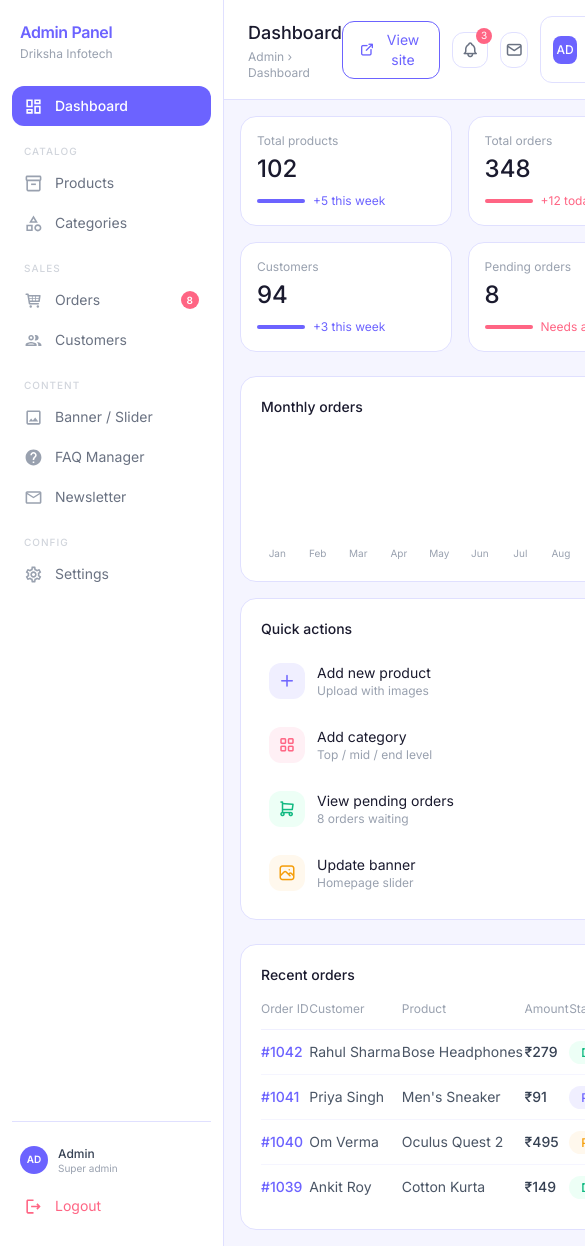
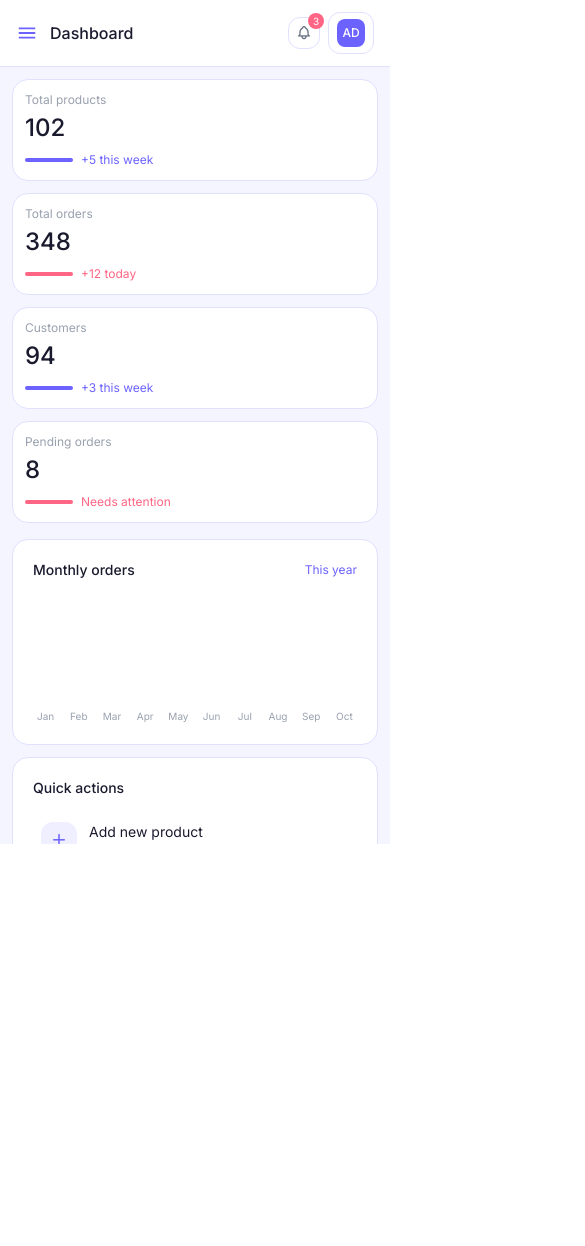
Before and after one commit to OmGadge01/driksha-ecommerce, a React (Vite) app in the folder frontend/: page /admin in a window 390 px wide. Shown: the top 1246 px of the page, 585 px wide, since content can reach past the window. After the commit the page ends 844 px from the top, so only its background shows below. Built offline with nearby package versions, Linux system fonts and the light colour scheme.

Commit message:
responsive admin layout

```diff
--- a/frontend/src/components/admin/Sidebar.jsx
+++ b/frontend/src/components/admin/Sidebar.jsx
@@ -11,16 +11,13 @@ import {
   MdOutlineMail,
   MdOutlineSettings,
   MdOutlineLogout,
+  MdOutlineClose,
 } from "react-icons/md";
 
 const NAV_SECTIONS = [
   {
     items: [
-      {
-        name: "Dashboard",
-        icon: MdOutlineDashboard,
-        path: "/admin",
-      },
+      { name: "Dashboard", icon: MdOutlineDashboard, path: "/admin" },
     ],
   },
   {
@@ -53,37 +50,37 @@ const NAV_SECTIONS = [
   },
 ];
 
-export default function Sidebar() {
+export default function Sidebar({ isOpen, setIsOpen }) {
   const navigate = useNavigate();
   const [loggingOut, setLoggingOut] = useState(false);
 
   function handleLogout() {
     setLoggingOut(true);
-    setTimeout(() => {
-      navigate("/");
-    }, 600);
+    setTimeout(() => navigate("/"), 600);
   }
 
-  return (
-    <aside className="w-56 min-h-screen bg-white border-r border-[#e0e0ff] flex flex-col px-3 py-5 shrink-0">
-
-      <div className="px-2 mb-6">
-        <p className="text-[#6C63FF] text-base font-semibold tracking-tight">
-          Admin Panel
-        </p>
-        <p className="text-gray-400 text-xs mt-0.5">Driksha Infotech</p>
+  const SidebarContent = () => (
+    <aside className="w-56 h-full bg-white border-r border-[#e0e0ff] flex flex-col px-3 py-5">
+      <div className="px-2 mb-6 flex items-center justify-between">
+        <div>
+          <p className="text-[#6C63FF] text-base font-semibold tracking-tight">Admin Panel</p>
+          <p className="text-gray-400 text-xs mt-0.5">Driksha Infotech</p>
+        </div>
+        <button
+          onClick={() => setIsOpen(false)}
+          className="md:hidden text-gray-400 hover:text-gray-600"
+        >
+          <MdOutlineClose size={20} />
+        </button>
       </div>
-
-      <nav className="flex flex-col gap-0.5 flex-1">
+      <nav className="flex flex-col gap-0.5 flex-1 overflow-y-auto">
         {NAV_SECTIONS.map((section, si) => (
           <div key={si}>
-
             {section.label && (
               <p className="text-[10px] font-medium uppercase tracking-widest text-gray-300 px-3 pt-4 pb-1">
                 {section.label}
               </p>
             )}
-
             {section.items.map((item) => {
               const Icon = item.icon;
               return (
@@ -91,35 +88,18 @@ export default function Sidebar() {
                   key={item.name}
                   to={item.path}
                   end={item.path === "/admin"}
+                  onClick={() => setIsOpen(false)}
                   className={({ isActive }) =>
-                    `flex items-center gap-3 px-3 py-2.5 rounded-xl text-sm
-                     transition-all duration-150 w-full
-                     ${
-                       isActive
-                         ? "bg-[#6C63FF] text-white font-medium"
-                         : "text-gray-500 hover:bg-[#f5f5ff] hover:text-[#6C63FF]"
-                     }`
+                    `flex items-center gap-3 px-3 py-2.5 rounded-xl text-sm transition-all duration-150 w-full
+                     ${isActive ? "bg-[#6C63FF] text-white font-medium" : "text-gray-500 hover:bg-[#f5f5ff] hover:text-[#6C63FF]"}`
                   }
                 >
                   {({ isActive }) => (
                     <>
-                      <Icon
-                        size={19}
-                        className={`shrink-0 ${
-                          isActive ? "text-white" : "text-gray-400"
-                        }`}
-                      />
-
+                      <Icon size={19} className={`shrink-0 ${isActive ? "text-white" : "text-gray-400"}`} />
                       <span className="flex-1">{item.name}</span>
-
                       {item.badge && (
-                        <span
-                          className={`text-[10px] font-semibold px-1.5 py-0.5 rounded-full ${
-                            isActive
-                              ? "bg-white/30 text-white"
-                              : "bg-[#FF6584] text-white"
-                          }`}
-                        >
+                        <span className={`text-[10px] font-semibold px-1.5 py-0.5 rounded-full ${isActive ? "bg-white/30 text-white" : "bg-[#FF6584] text-white"}`}>
                           {item.badge}
                         </span>
                       )}
@@ -131,9 +111,7 @@ export default function Sidebar() {
           </div>
         ))}
       </nav>
-
       <div className="mt-4 border-t border-[#e0e0ff] pt-4 flex flex-col gap-1">
-
         <div className="flex items-center gap-2.5 px-2 py-2 rounded-xl hover:bg-[#f5f5ff] cursor-pointer transition">
           <div className="w-7 h-7 rounded-full bg-[#6C63FF] flex items-center justify-center text-white text-[10px] font-bold shrink-0">
             AD
@@ -143,19 +121,34 @@ export default function Sidebar() {
             <p className="text-gray-400 text-[10px]">Super admin</p>
           </div>
         </div>
-
         <button
           onClick={handleLogout}
           disabled={loggingOut}
-          className="flex items-center gap-3 px-3 py-2.5 rounded-xl text-sm
-                     text-[#FF6584] hover:bg-[#fff0f3] transition-all duration-150
-                     w-full text-left disabled:opacity-50 disabled:cursor-not-allowed"
+          className="flex items-center gap-3 px-3 py-2.5 rounded-xl text-sm text-[#FF6584] hover:bg-[#fff0f3] transition-all duration-150 w-full text-left disabled:opacity-50"
         >
           <MdOutlineLogout size={19} className="shrink-0" />
           {loggingOut ? "Logging out..." : "Logout"}
         </button>
-
       </div>
     </aside>
   );
+
+  return (
+    <>
+      <div className="hidden md:block shrink-0 h-screen overflow-y-auto">
+        <SidebarContent />
+      </div>
+      <div
+        className={`md:hidden fixed inset-0 z-40 flex transition-all duration-300 ${isOpen ? "visible" : "invisible"}`}
+      >
+        <div
+          className={`fixed inset-0 bg-black/30 transition-opacity duration-300 ${isOpen ? "opacity-100" : "opacity-0"}`}
+          onClick={() => setIsOpen(false)}
+        />
+        <div className={`relative z-50 transition-transform duration-300 ${isOpen ? "translate-x-0" : "-translate-x-full"}`}>
+          <SidebarContent />
+        </div>
+      </div>
+    </>
+  );
 }
--- a/frontend/src/components/admin/TopHeader.jsx
+++ b/frontend/src/components/admin/TopHeader.jsx
@@ -1,42 +1,51 @@
-function TopHeader() {
+import { MdOutlineMenu } from "react-icons/md";
+
+function TopHeader({ onMenuClick }) {
   return (
-    <div className="bg-white border-b border-[#e0e0ff] px-6 py-4 flex items-center justify-between">
-      <div>
-        <h1 className="text-lg font-medium text-[#1a1a2e]">Dashboard</h1>
-        <p className="text-xs text-gray-400 mt-0.5">Admin › Dashboard</p>
+    <div className="bg-white border-b border-[#e0e0ff] px-4 md:px-6 py-3 md:py-4 flex items-center justify-between gap-3">
+      <div className="flex items-center gap-3 min-w-0">
+        <button onClick={onMenuClick} className="md:hidden shrink-0 text-[#6C63FF] transition">
+          <MdOutlineMenu size={22} />
+        </button>
+        <div className="min-w-0">
+          <h1 className="text-base md:text-lg font-medium text-[#1a1a2e] truncate">Dashboard</h1>
+          <p className="text-xs text-gray-400 mt-0.5 hidden sm:block">Admin › Dashboard</p>
+        </div>
       </div>
-
-      <div className="flex items-center gap-3">
+      <div className="flex items-center gap-2 shrink-0">
         <button
           onClick={() => window.open("/", "_blank")}
-          className="flex items-center gap-2 border border-[#6C63FF] text-[#6C63FF] text-sm px-4 py-2 rounded-xl hover:bg-[#f5f5ff] transition"
+          className="hidden lg:flex items-center gap-2 border border-[#6C63FF] text-[#6C63FF] text-sm px-4 py-2 rounded-xl hover:bg-[#f5f5ff] transition"
         >
           <i className="ti ti-external-link text-base" aria-hidden="true"></i>
           View site
         </button>
+
         <div className="relative">
-          <button className="w-9 h-9 flex items-center justify-center border border-[#e0e0ff] rounded-xl hover:bg-[#f5f5ff] transition">
-            <i className="ti ti-bell text-gray-500 text-lg" aria-hidden="true"></i>
+          <button className="w-8 h-8 md:w-9 md:h-9 flex items-center justify-center border border-[#e0e0ff] rounded-xl hover:bg-[#f5f5ff] transition">
+            <i className="ti ti-bell text-gray-500 text-base md:text-lg" aria-hidden="true"></i>
           </button>
           <span className="absolute -top-1 -right-1 w-4 h-4 bg-[#FF6584] text-white text-[10px] rounded-full flex items-center justify-center">
             3
           </span>
         </div>
-        <button className="w-9 h-9 flex items-center justify-center border border-[#e0e0ff] rounded-xl hover:bg-[#f5f5ff] transition">
-          <i className="ti ti-mail text-gray-500 text-lg" aria-hidden="true"></i>
+
+        <button className="hidden sm:flex w-8 h-8 md:w-9 md:h-9 items-center justify-center border border-[#e0e0ff] rounded-xl hover:bg-[#f5f5ff] transition">
+          <i className="ti ti-mail text-gray-500 text-base md:text-lg" aria-hidden="true"></i>
         </button>
-        <div className="flex items-center gap-2 border border-[#e0e0ff] rounded-xl px-3 py-2 hover:bg-[#f5f5ff] transition cursor-pointer">
-          <div className="w-7 h-7 bg-[#6C63FF] rounded-lg flex items-center justify-center">
+
+        <div className="flex items-center gap-2 border border-[#e0e0ff] rounded-xl px-2 md:px-3 py-1.5 md:py-2 hover:bg-[#f5f5ff] transition cursor-pointer">
+          <div className="w-7 h-7 bg-[#6C63FF] rounded-lg flex items-center justify-center shrink-0">
             <span className="text-white text-xs font-medium">AD</span>
           </div>
-          <div>
+          <div className="hidden md:block">
             <p className="text-sm font-medium text-[#1a1a2e] leading-none">Admin</p>
             <p className="text-[11px] text-gray-400 mt-0.5">Super user</p>
           </div>
-          <i className="ti ti-chevron-down text-gray-400 text-sm ml-1" aria-hidden="true"></i>
+          <i className="ti ti-chevron-down text-gray-400 text-sm hidden md:block" aria-hidden="true"></i>
         </div>
+      </div>
 
-      </div>
     </div>
   );
 }
--- a/frontend/src/layout/AdminLayout.jsx
+++ b/frontend/src/layout/AdminLayout.jsx
@@ -1,15 +1,21 @@
-import React from 'react'
+import React, { useState } from 'react'
 import Sidebar from '../components/admin/Sidebar'
 import TopHeader from '../components/admin/TopHeader'
 import Dashboard from '../pages/admin/Dashboard'
 
 const AdminLayout = () => {
+  const [sidebarOpen, setSidebarOpen] = useState(false)
+
   return (
-    <div className="flex">
-      <Sidebar/>
-      <div className="flex-1 bg-[#f5f5ff] min-h-screen ">
-        <TopHeader />
-        <Dashboard />
+    <div className="flex h-screen overflow-hidden">
+      <Sidebar isOpen={sidebarOpen} setIsOpen={setSidebarOpen} />
+      <div className="flex-1 flex flex-col min-w-0 h-screen">
+        <div className="shrink-0">
+          <TopHeader onMenuClick={() => setSidebarOpen(true)} />
+        </div>
+        <div className="flex-1 overflow-y-auto bg-[#f5f5ff] p-3 sm:p-4 md:p-6">
+          <Dashboard />
+        </div>
       </div>
     </div>
   )
--- a/frontend/src/pages/admin/Dashboard.jsx
+++ b/frontend/src/pages/admin/Dashboard.jsx
@@ -74,14 +74,14 @@ export default function Dashboard() {
   const navigate = useNavigate();
 
   return (
-    <div className="flex-1 bg-[#f5f5ff] p-4 md:p-6 space-y-6">
+    <div className="space-y-4 md:space-y-6">
 
       {/* Stats Cards */}
-      <div className="grid grid-cols-2 lg:grid-cols-4 gap-4">
+      <div className="grid grid-cols-1 sm:grid-cols-2 lg:grid-cols-4 gap-3 md:gap-4">
         {stats.map((stat) => (
           <div
             key={stat.label}
-            className="bg-white rounded-2xl p-4 border border-[#e0e0ff]"
+            className="bg-white rounded-2xl p-3 md:p-4 border border-[#e0e0ff]"
           >
             <p className="text-xs text-gray-400 mb-1">{stat.label}</p>
             <p className="text-2xl font-medium text-[#1a1a2e]">{stat.value}</p>
@@ -99,7 +99,7 @@ export default function Dashboard() {
       </div>
 
       {/* Monthly Orders + Quick Actions */}
-      <div className="grid grid-cols-1 lg:grid-cols-2 gap-4">
+      <div className="grid grid-cols-1 lg:grid-cols-2 gap-3 md:gap-4">
 
         {/* Monthly Orders Chart */}
         <div className="bg-white rounded-2xl p-5 border border-[#e0e0ff]">
@@ -158,18 +158,38 @@ export default function Dashboard() {
       </div>
 
       {/* Recent Orders */}
-      <div className="bg-white rounded-2xl p-5 border border-[#e0e0ff]">
+      <div className="bg-white rounded-2xl p-4 md:p-5 border border-[#e0e0ff]">
         <div className="flex items-center justify-between mb-4">
           <p className="text-sm font-medium text-[#1a1a2e]">Recent orders</p>
-          <button
-            onClick={() => navigate("/admin/orders")}
-            className="text-xs text-[#6C63FF] hover:underline"
-          >
+          <button onClick={() => navigate("/admin/orders")} className="text-xs text-[#6C63FF] hover:underline">
             View all
           </button>
         </div>
 
-        <div className="overflow-x-auto">
+        {/* Mobile: cards */}
+        <div className="flex flex-col gap-3 md:hidden">
+          {recentOrders.map((order) => (
+            <div key={order.id} className="border border-[#f0f0ff] rounded-xl p-3 flex flex-col gap-1.5">
+              <div className="flex items-center justify-between">
+                <span className="text-[#6C63FF] font-medium text-sm">{order.id}</span>
+                <span
+                  className="text-xs px-2.5 py-0.5 rounded-full font-medium"
+                  style={{ background: statusColors[order.status].bg, color: statusColors[order.status].text }}
+                >
+                  {order.status}
+                </span>
+              </div>
+              <p className="text-sm text-gray-700">{order.customer}</p>
+              <div className="flex items-center justify-between">
+                <p className="text-xs text-gray-400 truncate mr-2">{order.product}</p>
+                <p className="text-sm font-medium text-gray-700 shrink-0">{order.amount}</p>
+              </div>
+            </div>
+          ))}
+        </div>
+
+        {/* Desktop: table */}
+        <div className="hidden md:block overflow-x-auto">
           <table className="w-full text-sm">
             <thead>
               <tr className="border-b border-[#f0f0ff]">
@@ -182,10 +202,7 @@ export default function Dashboard() {
             </thead>
             <tbody>
               {recentOrders.map((order) => (
-                <tr
-                  key={order.id}
-                  className="border-b border-[#f5f5ff] last:border-0 hover:bg-[#f9f9ff] transition"
-                >
+                <tr key={order.id} className="border-b border-[#f5f5ff] last:border-0 hover:bg-[#f9f9ff] transition">
                   <td className="py-3 text-[#6C63FF] font-medium">{order.id}</td>
                   <td className="py-3 text-gray-600">{order.customer}</td>
                   <td className="py-3 text-gray-600">{order.product}</td>
@@ -193,10 +210,7 @@ export default function Dashboard() {
                   <td className="py-3">
                     <span
                       className="text-xs px-3 py-1 rounded-full font-medium"
-                      style={{
-                        background: statusColors[order.status].bg,
-                        color: statusColors[order.status].text,
-                      }}
+                      style={{ background: statusColors[order.status].bg, color: statusColors[order.status].text }}
                     >
                       {order.status}
                     </span>
```
